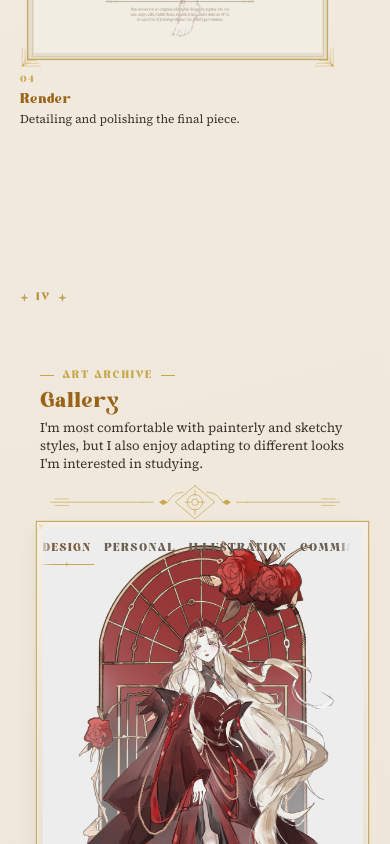
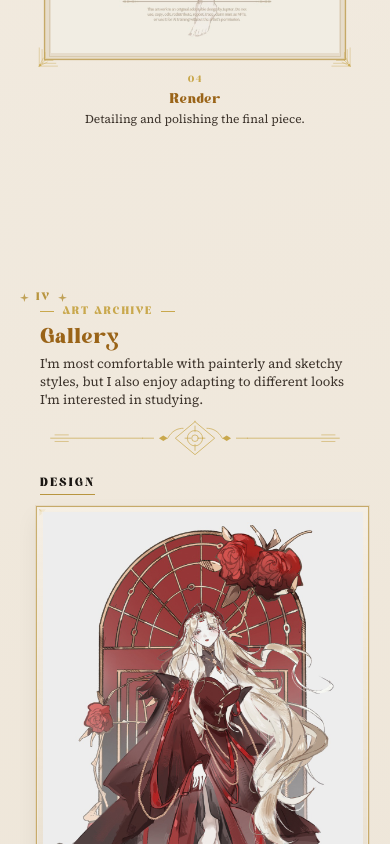
Before and after one commit to nbjupiterr/jupiter-portfolio, a React (Vite) app: page / in a window 390 px wide. Shown: the part 4083-4927 px from the top of the page. Built offline with nearby package versions, Linux system fonts and the light colour scheme.

Commit message:
fix: center process on mobile and Index-style gallery categories
Center process stage frames on small screens and replace overlapping sticky gallery tabs with a dropdown category picker on mobile.

```diff
--- a/src/sections/Gallery/Gallery.module.css
+++ b/src/sections/Gallery/Gallery.module.css
@@ -133,6 +133,55 @@
   );
 }
 
+.categoryBar {
+  display: none;
+  position: relative;
+  width: 100%;
+}
+
+.categoryToggle {
+  font-family: var(--font-display);
+  font-size: 0.75rem;
+  letter-spacing: 0.18em;
+  text-transform: uppercase;
+  color: var(--ink);
+  border-bottom: 1px solid var(--gold-muted);
+  padding-bottom: 0.15rem;
+}
+
+.categoryMenu {
+  position: absolute;
+  top: calc(100% + 0.35rem);
+  left: 0;
+  right: 0;
+  z-index: 12;
+  display: grid;
+  gap: 0.15rem;
+  padding: 0.65rem 0.85rem 0.85rem;
+  background: rgba(242, 235, 224, 0.98);
+  border: 1px solid var(--ivory-shadow);
+  box-shadow: 0 12px 28px rgba(26, 22, 18, 0.08);
+}
+
+.categoryOption {
+  display: flex;
+  align-items: center;
+  width: 100%;
+  padding: 0.65rem 0.2rem;
+  font-family: var(--font-display);
+  font-size: 0.82rem;
+  letter-spacing: 0.1em;
+  text-transform: uppercase;
+  text-align: left;
+  color: var(--ink-soft);
+  border-bottom: 1px solid rgba(166, 139, 75, 0.2);
+}
+
+.categoryOptionActive {
+  color: var(--ink);
+  border-bottom-color: var(--gold);
+}
+
 /* Single horizontal strip — never wrap */
 .row {
   display: flex;
@@ -220,45 +269,26 @@
   }
 
   .stickyChrome {
-    position: sticky;
-    top: calc(var(--header-offset) - 0.5rem);
+    position: relative;
+    top: auto;
     left: auto;
     width: 100%;
     flex-direction: column;
     align-items: stretch;
-    gap: 0.75rem;
+    gap: 0.65rem;
+    padding-bottom: 0.15rem;
+  }
+
+  .headingBlock {
+    width: 100%;
+  }
+
+  .categoryBar {
+    display: block;
   }
 
   .filters {
-    margin-left: 0;
-    justify-content: flex-start;
-    flex-wrap: nowrap;
-    gap: 0.5rem;
-    width: 100%;
-    max-width: 100%;
-    overflow-x: auto;
-    overscroll-behavior-x: contain;
-    -webkit-overflow-scrolling: touch;
-    scroll-snap-type: x proximity;
-    scrollbar-width: none;
-    padding-bottom: 0.35rem;
-    mask-image: linear-gradient(
-      90deg,
-      transparent,
-      #000 0.75rem,
-      #000 calc(100% - 0.75rem),
-      transparent
-    );
-  }
-
-  .filters::-webkit-scrollbar {
     display: none;
-  }
-
-  .filter {
-    flex: 0 0 auto;
-    scroll-snap-align: start;
-    padding: 0.35rem 0.15rem 0.45rem;
   }
 
   .row {
--- a/src/sections/Gallery/Gallery.tsx
+++ b/src/sections/Gallery/Gallery.tsx
@@ -71,6 +71,7 @@ function keepCollapsedGalleryInView(
 export function Gallery({ onSelect, onFilterChange }: GalleryProps) {
   const [filter, setFilter] = useState<ArtworkCategory>(DEFAULT_FILTER);
   const [expanded, setExpanded] = useState(false);
+  const [categoryOpen, setCategoryOpen] = useState(false);
   const pinAfterFilter = useRef(false);
   const followAfterCollapse = useRef(false);
   const layoutRef = useRef<HTMLDivElement>(null);
@@ -105,10 +106,14 @@ export function Gallery({ onSelect, onFilterChange }: GalleryProps) {
   };
 
   const handleFilter = (next: ArtworkCategory) => {
-    if (next === filter) return;
+    if (next === filter) {
+      setCategoryOpen(false);
+      return;
+    }
     pinAfterFilter.current = true;
     setExpanded(false);
     setFilter(next);
+    setCategoryOpen(false);
     onFilterChange?.(artworksByCategory(next));
   };
 
@@ -135,6 +140,50 @@ export function Gallery({ onSelect, onFilterChange }: GalleryProps) {
               also enjoy adapting to different looks I&apos;m interested in studying.
             </p>
             <DecoDivider variant="crest" />
+          </div>
+
+          <div className={styles.categoryBar}>
+            <button
+              type="button"
+              className={styles.categoryToggle}
+              aria-expanded={categoryOpen}
+              aria-controls="gallery-category-menu"
+              onClick={() => setCategoryOpen((value) => !value)}
+              data-cursor="link"
+            >
+              {categoryOpen ? "Close" : categoryMeta[filter].title}
+            </button>
+            <AnimatePresence>
+              {categoryOpen ? (
+                <motion.div
+                  id="gallery-category-menu"
+                  className={styles.categoryMenu}
+                  role="tablist"
+                  aria-label="Artwork categories"
+                  initial={{ opacity: 0, y: -6 }}
+                  animate={{ opacity: 1, y: 0 }}
+                  exit={{ opacity: 0, y: -6 }}
+                  transition={{ duration: reduceMotion ? 0.12 : 0.22 }}
+                >
+                  {filters.map((item) => {
+                    const active = filter === item.id;
+                    return (
+                      <button
+                        key={item.id}
+                        type="button"
+                        role="tab"
+                        aria-selected={active}
+                        className={`${styles.categoryOption} ${active ? styles.categoryOptionActive : ""}`}
+                        onClick={() => handleFilter(item.id)}
+                        data-cursor="link"
+                      >
+                        {item.label}
+                      </button>
+                    );
+                  })}
+                </motion.div>
+              ) : null}
+            </AnimatePresence>
           </div>
 
           <div
--- a/src/sections/Process/Process.module.css
+++ b/src/sections/Process/Process.module.css
@@ -138,22 +138,35 @@
   .stack {
     width: 100%;
     gap: 1.25rem;
+    justify-items: center;
   }
 
   .header {
     max-width: none;
+    justify-items: center;
+    text-align: center;
   }
 
   .stage {
+    width: 100%;
+    max-width: 22rem;
     padding-left: 0;
     border-left: 0;
     border-top: 1px solid var(--deco-line);
     padding-top: 0.85rem;
+    justify-items: center;
+    text-align: center;
   }
 
   .marker {
     top: -0.18rem;
-    left: 0.1rem;
+    left: 50%;
+    transform: translateX(-50%);
+  }
+
+  .swatchFrame,
+  .swatch {
+    margin-inline: auto;
   }
 
   .swatch img {
```
